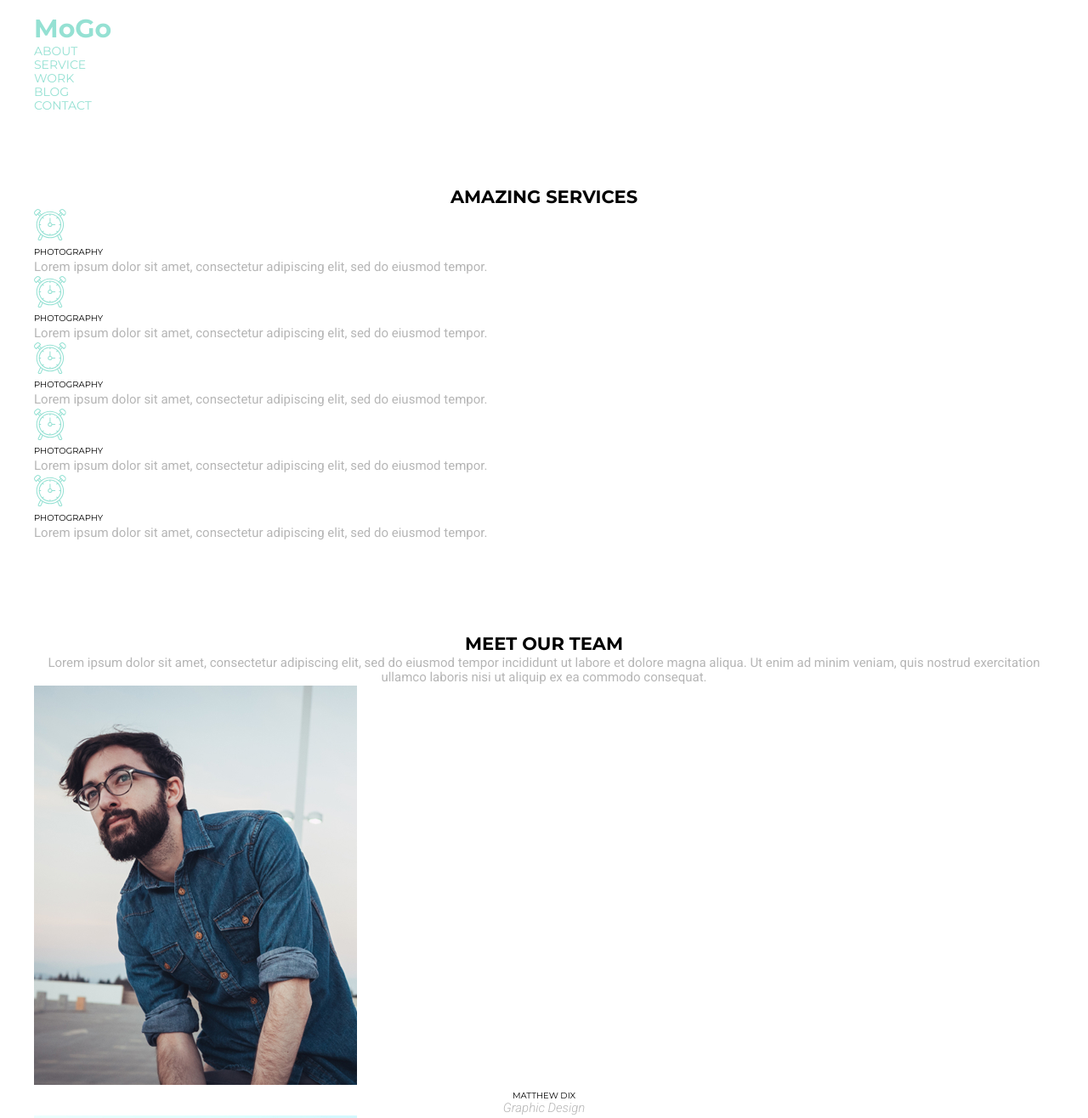
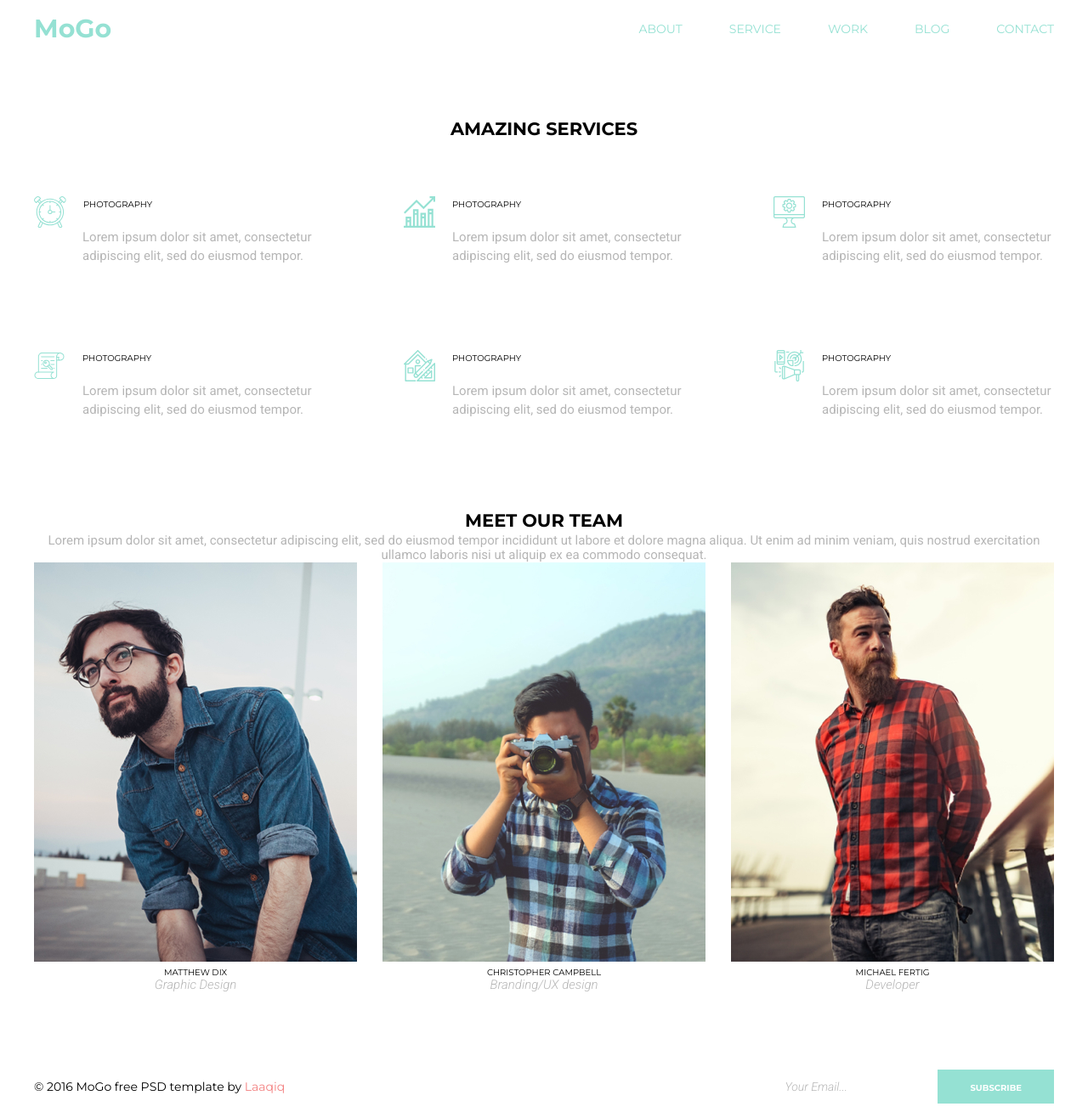
Before and after one commit to vovatrohymenko/fe-39_mogo, a plain HTML site: page index.html in a window 1280 px wide. Shown: the top 1316 px of the page at 85% size. Drawn offline with nearby package versions, Linux system fonts and the light colour scheme.

Commit message:
flex відступи між картинками і їх розташування

```diff
--- a/index.html
+++ b/index.html
@@ -24,7 +24,7 @@
     <!-- Шапка сайту -->
     <header class="header">
       <!-- Лого -->
-      <div class="container">
+      <div class="container header-container">
         <a class="logo" href="#">
           <h1 class="logo-text">MoGo</h1>
         </a>
@@ -48,60 +48,84 @@
           <h2 class="services-title">Amazing Services</h2>
           <div class="services-cards">
             <article class="service">
+              <div class="services-heading">
                 <img
                   class="service-photo"
                   src="./src/images/services/icon-1.svg"
                   alt="Clock"
                 />
                 <h3 class="service-title">photography</h3>
+              </div>
               <p class="service-text">
                 Lorem ipsum dolor sit amet, consectetur adipiscing elit, sed do
                 eiusmod tempor.
               </p>
             </article>
             <article class="service">
+              <div class="services-heading">
                 <img
                   class="service-photo"
-                src="./src/images/services/icon-1.svg"
+                  src="./src/images/services/icon-2.svg"
                   alt="Clock"
                 />
                 <h3 class="service-title">photography</h3>
+              </div>
               <p class="service-text">
                 Lorem ipsum dolor sit amet, consectetur adipiscing elit, sed do
                 eiusmod tempor.
               </p>
             </article>
             <article class="service">
+              <div class="services-heading">
                 <img
                   class="service-photo"
-                src="./src/images/services/icon-1.svg"
+                  src="./src/images/services/icon-3.svg"
                   alt="Clock"
                 />
                 <h3 class="service-title">photography</h3>
+              </div>
               <p class="service-text">
                 Lorem ipsum dolor sit amet, consectetur adipiscing elit, sed do
                 eiusmod tempor.
               </p>
             </article>
             <article class="service">
+              <div class="services-heading">
                 <img
                   class="service-photo"
-                src="./src/images/services/icon-1.svg"
+                  src="./src/images/services/icon-4.svg"
                   alt="Clock"
                 />
                 <h3 class="service-title">photography</h3>
+              </div>
               <p class="service-text">
                 Lorem ipsum dolor sit amet, consectetur adipiscing elit, sed do
                 eiusmod tempor.
               </p>
             </article>
             <article class="service">
+              <div class="services-heading">
                 <img
                   class="service-photo"
-                src="./src/images/services/icon-1.svg"
+                  src="./src/images/services/icon-5.svg"
                   alt="Clock"
                 />
                 <h3 class="service-title">photography</h3>
+              </div>
+              <p class="service-text">
+                Lorem ipsum dolor sit amet, consectetur adipiscing elit, sed do
+                eiusmod tempor.
+              </p>
+            </article>
+            <article class="service">
+              <div class="services-heading">
+                <img
+                  class="service-photo"
+                  src="./src/images/services/icon-6.svg"
+                  alt="Clock"
+                />
+                <h3 class="service-title">photography</h3>
+              </div>
               <p class="service-text">
                 Lorem ipsum dolor sit amet, consectetur adipiscing elit, sed do
                 eiusmod tempor.
@@ -153,7 +177,7 @@
       </div>
     </main>
     <footer class="footer">
-      <div class="container">
+      <div class="container footer-container">
         <p class="footer-text">
           &#169; 2016 MoGo free PSD template by
           <span class="footer-info">Laaqiq</span>
--- a/src/css/reset.css
+++ b/src/css/reset.css
@@ -18,3 +18,7 @@ h6 {
 ul {
   list-style: none;
 }
+button,
+input {
+  border: none;
+}
--- a/src/css/style.css
+++ b/src/css/style.css
@@ -22,15 +22,26 @@ body {
   margin-left: auto;
   margin-right: auto;
 }
+
 /*=======================HEADER=========================================*/
 .header {
   padding-top: 17px;
   padding-bottom: 80px;
 }
+.header-container {
+  display: flex;
+  justify-content: space-between;
+  align-items: center;
+}
 .logo-text {
   color: var(--colorTextTertiary);
   font-size: 30px;
   font-weight: 700;
+}
+.nav-list {
+  display: flex;
+  align-items: center;
+  gap: 55px;
 }
 .nav-link {
   color: var(--colorTextTertiary);
@@ -43,11 +54,26 @@ body {
 .services {
   padding-bottom: 100px;
 }
+.services-cards {
+  display: flex;
+  flex-wrap: wrap;
+  justify-content: space-between;
+  row-gap: 100px;
+}
+
+.service {
+  max-width: 330px;
+}
+.services-heading {
+  display: flex;
+  gap: 20px;
+}
 .services-title {
   font-size: 30px;
   font-weight: 700;
   font-variant: all-small-caps;
   text-align: center;
+  padding-bottom: 65px;
 }
 .service-title {
   font-variant: small-caps;
@@ -57,11 +83,13 @@ body {
   font-family: var(--fontTextSecondary);
   font-size: 15px;
   line-height: 1.47; /* 146.667% */
+  padding-left: 57px;
 }
 /*========================TEAM===============================================*/
 .team {
   padding-bottom: 80px;
 }
+
 .team-title {
   font-size: 30px;
   font-weight: 700;
@@ -73,6 +101,10 @@ body {
   text-align: center;
   font-family: var(--fontTextSecondary);
   font-size: 15px;
+}
+.team-members {
+  display: flex;
+  gap: 30px;
 }
 .teammete-name {
   font-variant: all-small-caps;
@@ -87,9 +119,18 @@ body {
   font-weight: 300;
 }
 /*========================FOOTER===============================================*/
+
 .footer {
   padding-top: 10px;
   padding-bottom: 10px;
+}
+.footer-container {
+  display: flex;
+  justify-content: space-between;
+  align-items: center;
+}
+.subscribe {
+  display: flex;
 }
 .footer-info {
   color: var(--colorHover);
@@ -101,6 +142,9 @@ body {
   font-style: italic;
   font-weight: 300;
 }
+.subscribe-mail {
+  padding: 12px 10px;
+}
 .subscribe-button {
   color: var(--colorTextButton);
   text-align: center;
@@ -108,4 +152,6 @@ body {
   font-size: 14px;
   font-weight: 700;
   font-variant: all-small-caps;
+  padding: 12px 38px;
+  background-color: #95e1d3;
 }
```
Lines whose indentation alone changed are shown as unchanged.
